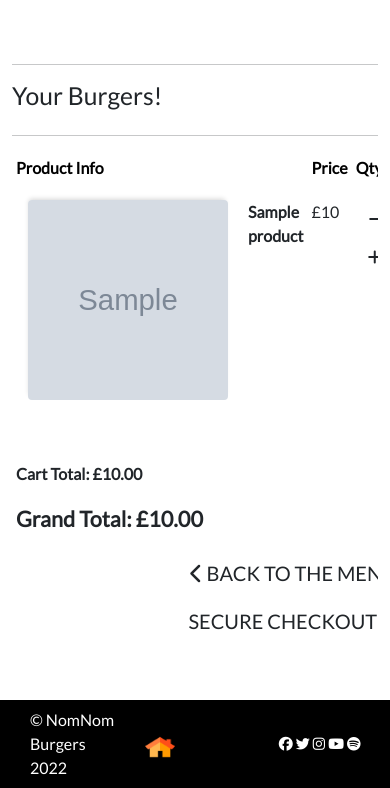
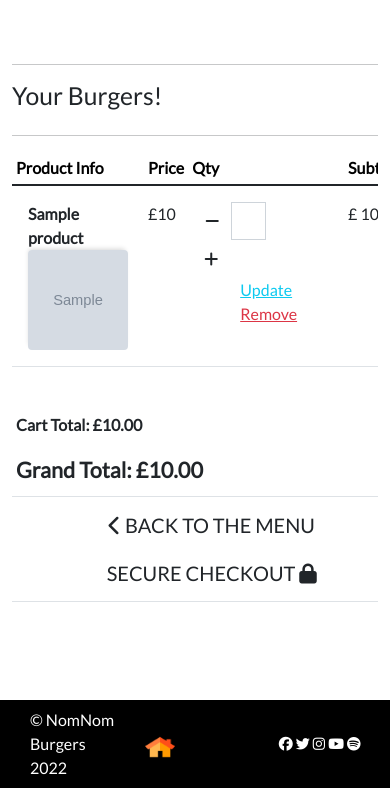
Before and after one commit to ANDREWAHN-UK/MILESTONE-FOUR, a Django app: template cart/templates/cart/cart.html in a window 390 px wide. Shown: the part 56-844 px from the top of the page. Run offline with Django 3.2, Linux system fonts and the light colour scheme; the template is opened without the code that fills it: most values are stand-ins (such as "Sample title", 1, 10 or a date in 2020); grey boxes marked "Sample" are stand-in pictures; some libraries are stand-ins or nearby versions.

Commit message:
Testing - update css for styling purposes; tidy up table in cart.html

```diff
--- a/cart/templates/cart/cart.html
+++ b/cart/templates/cart/cart.html
@@ -27,11 +27,10 @@
             <!-- if the user has items, the table is rendered -->
             {% if cart_items %}
             <div class="table-responsive rounded">
-                <table class="table table-sm table-borderless">
+                <table class="table table-sm ">
                     <thead class="text-black">
                         <tr>
                             <th scope="col">Product Info</th>
-                            <th scope="col"></th>
                             <th scope="col">Price</th>
                             <th scope="col">Qty</th>
                             <th scope="col">Subtotal</th>
@@ -41,13 +40,10 @@
 
                     {% for item in cart_items %}
                     <tr>
-                        <td class="p-3 w-25">
+                        <td class="p-3 w-25"><p class="my-0"><strong>{{ item.product.name }}</strong></p>
                             <img class="img-fluid rounded thumbnail" src="{{ item.product.image.url }}">
                         </td>
-                        <td class="py-3">
-                            <p class="my-0"><strong>{{ item.product.name }}</strong></p>
 
-                        </td>
                         <td class="py-3">
                             <p class="my-0">£{{ item.product.price }}</p>
                         </td>
@@ -85,7 +81,6 @@
                             <a class="remove-item text-danger ms-5 "
                                 id="remove_{{ item.item_id }}">Remove</a>
                         </td>
-
 
                         <td class="py-3">
                             <!-- this corresponds to the subtotal heading -->
--- a/static/css/main.css
+++ b/static/css/main.css
@@ -369,7 +369,6 @@
     min-width: 200px;
     height: 200px;
     box-shadow: -1px -3px 5px -2px rgba(214, 214, 214, 1);
-
 }
 
 .success-thumbnail {
@@ -593,6 +592,13 @@
     .burger-copyright {
         padding-left: 10px;
     }
+
+    .thumbnail {
+        width: 50%;
+        min-width: 100px;
+        height: 100px;
+        box-shadow: -1px -3px 5px -2px rgba(214, 214, 214, 1);
+    }
 }
 
 @media (max-width: 450px) {
```
